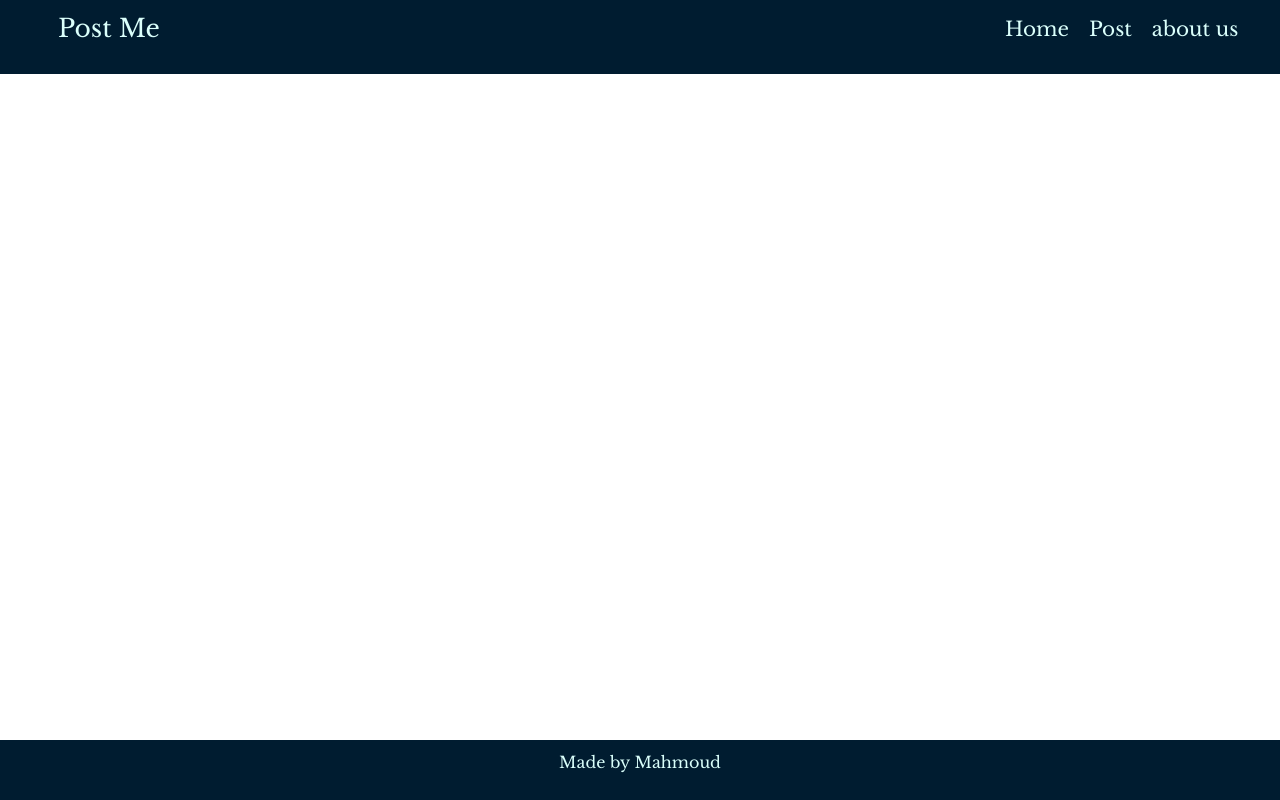
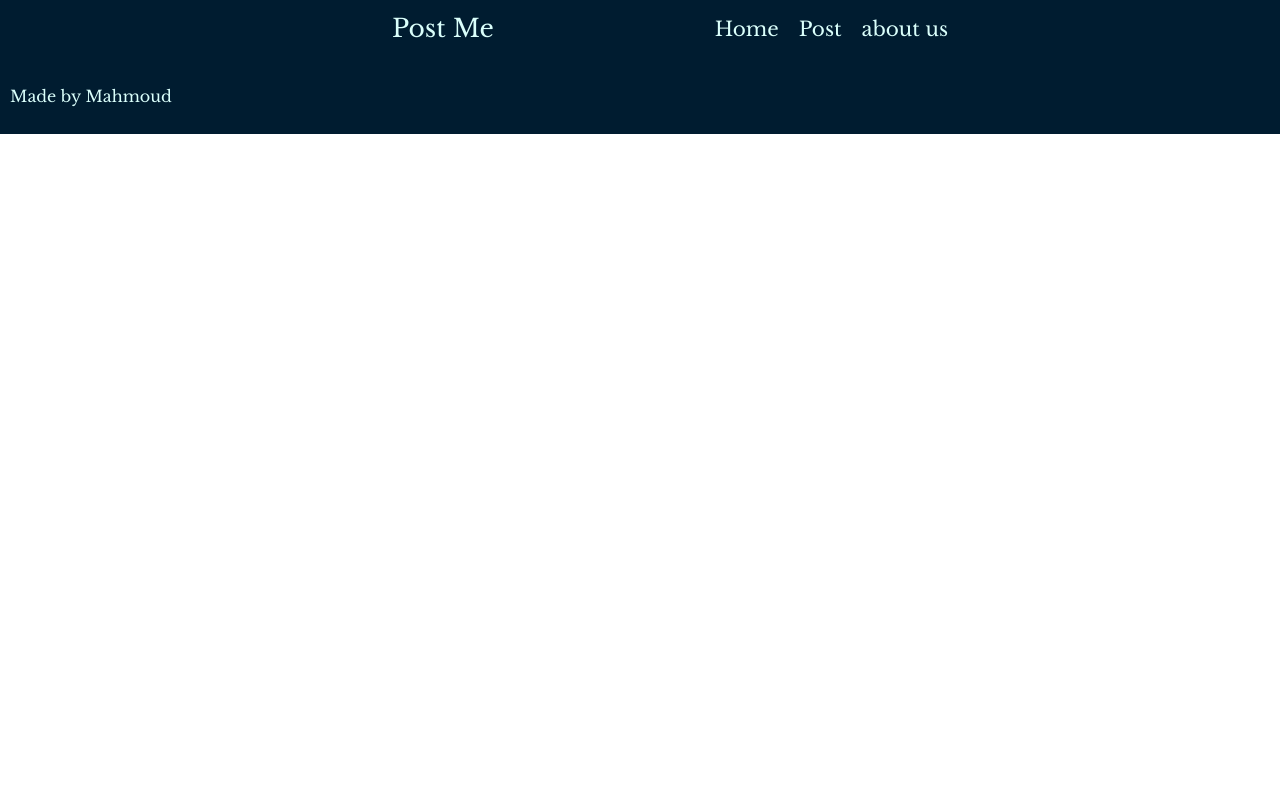
Before and after one commit to mahmoud661/Post-Me, a Node server app: page / in a window 1280 px wide. Run offline with Node 20, Linux system fonts and the light colour scheme; data that the repository does not hold is empty; some libraries are stand-ins or nearby versions.

Commit message:
Add files via upload

```diff
--- a/views/partials/footer.ejs
+++ b/views/partials/footer.ejs
@@ -1,8 +1,9 @@
+    <div class="footer">
+    <div class="row containerr">
+        <p>Made by Mahmoud</p>
+
+    </div>
 </body>
 
-<footer>
-    <div class="containerr">
-        <p>Made by Mahmoud</p>
-    </div>
-</footer>
+
 </html>
--- a/views/partials/header.ejs
+++ b/views/partials/header.ejs
@@ -9,14 +9,16 @@
     <link rel="stylesheet" href="/style.css">
     <title>Post Me</title>
 <nav>
-    <div class="row containerr">
-        <div class="head1 col">
+
+    <div class=" containerr  ">
+
+        <div class="head1 ">
             <p>Post Me</p>
         </div>
-        <div class="head2 col-3">
+        <div class="head2 ">
             <ul class="head2 ">
-                <li><a href="/">Home</a>
-                <li><a href="Post">Post</a>
+                <li><a href="">Home</a>
+                <li><a href="">Post</a>
                 <li><a href="">about us</a>
             </ul>
         </div>
```
Also changed, not shown: views/Home.ejs (line endings or trailing spaces), views/Post.ejs (line endings or trailing spaces).
